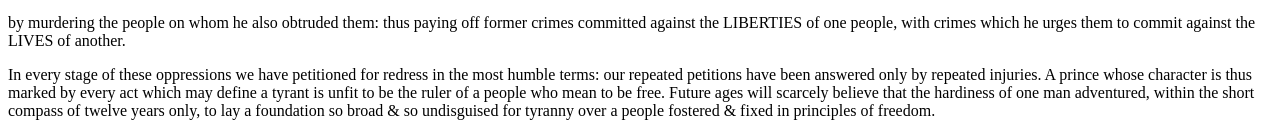
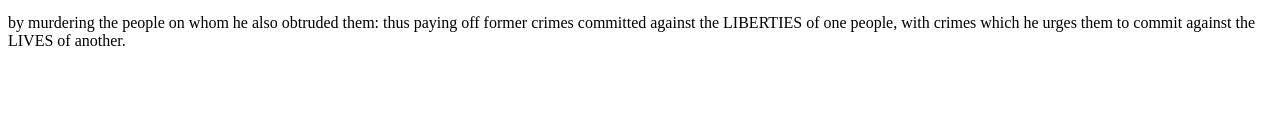
Before and after one commit to corazonlee/Project-4, a plain HTML site: page index.html in a window 1280 px wide. Shown: the part 2331-2467 px from the top of the page. After the commit the page ends 2397 px from the top, so only its background shows below. Drawn offline with Linux system fonts and the light colour scheme; a script that the page names is missing.

Commit message:
Update index.html

```diff
--- a/index.html
+++ b/index.html
@@ -43,11 +43,9 @@ He has waged cruel war against human nature itself, violating it's most sacred r
 
 
 
-      by murdering the people on whom he also obtruded them: thus paying off former crimes committed against the LIBERTIES of one people, with crimes which he urges them to commit against the LIVES of another.
+      by murdering the people on whom he also obtruded them: thus paying off former crimes committed against the LIBERTIES of one people, with crimes which he urges them to commit against the LIVES of another.</p>
 
-<p>In every stage of these oppressions we have petitioned for redress in the most humble terms: our repeated petitions have been answered only by repeated injuries.
 
-A prince whose character is thus marked by every act which may define a tyrant is unfit to be the ruler of a people who mean to be free. Future ages will scarcely believe that the hardiness of one man adventured, within the short compass of twelve years only, to lay a foundation so broad & so undisguised for tyranny over a people fostered & fixed in principles of freedom.
 </p>
 </body>
    </body>
```
